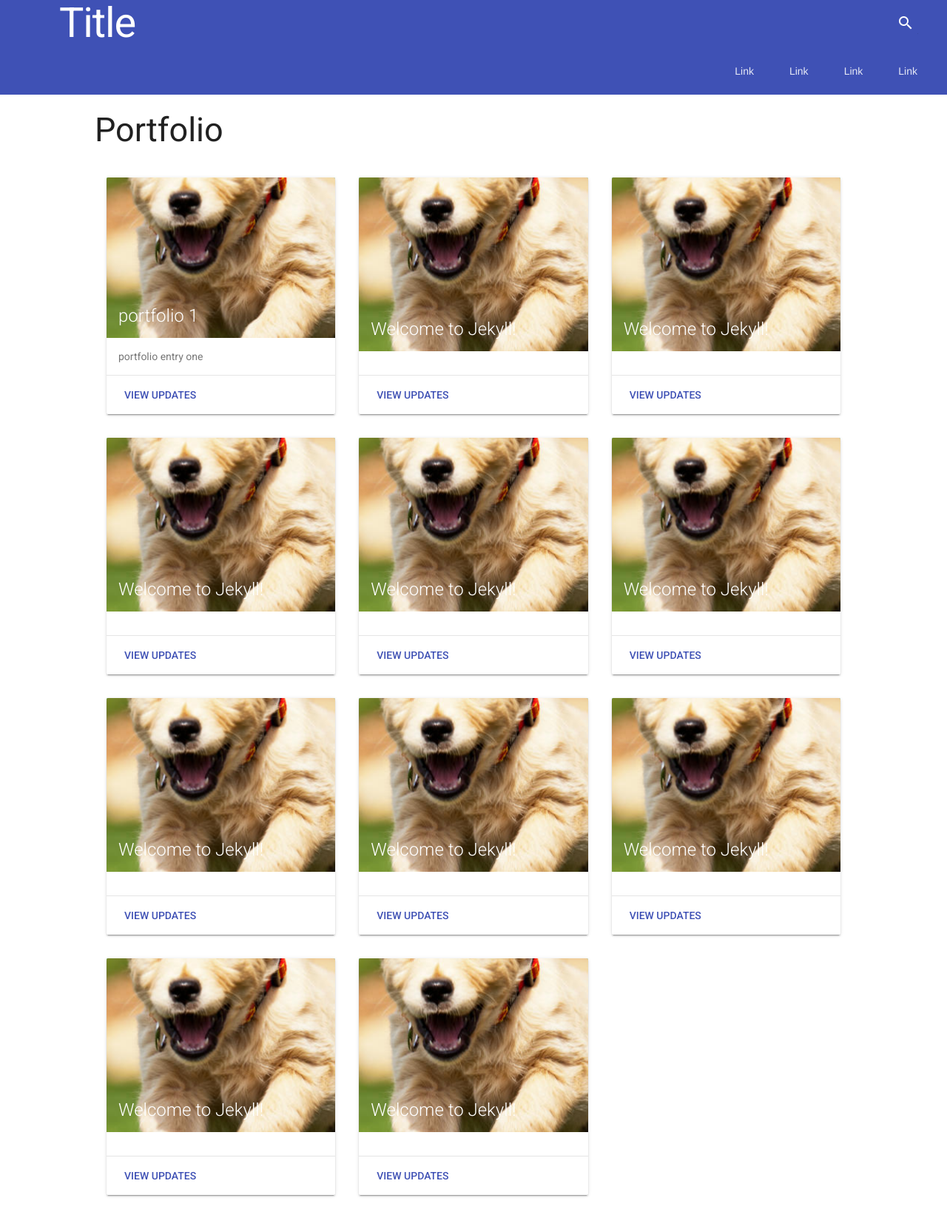
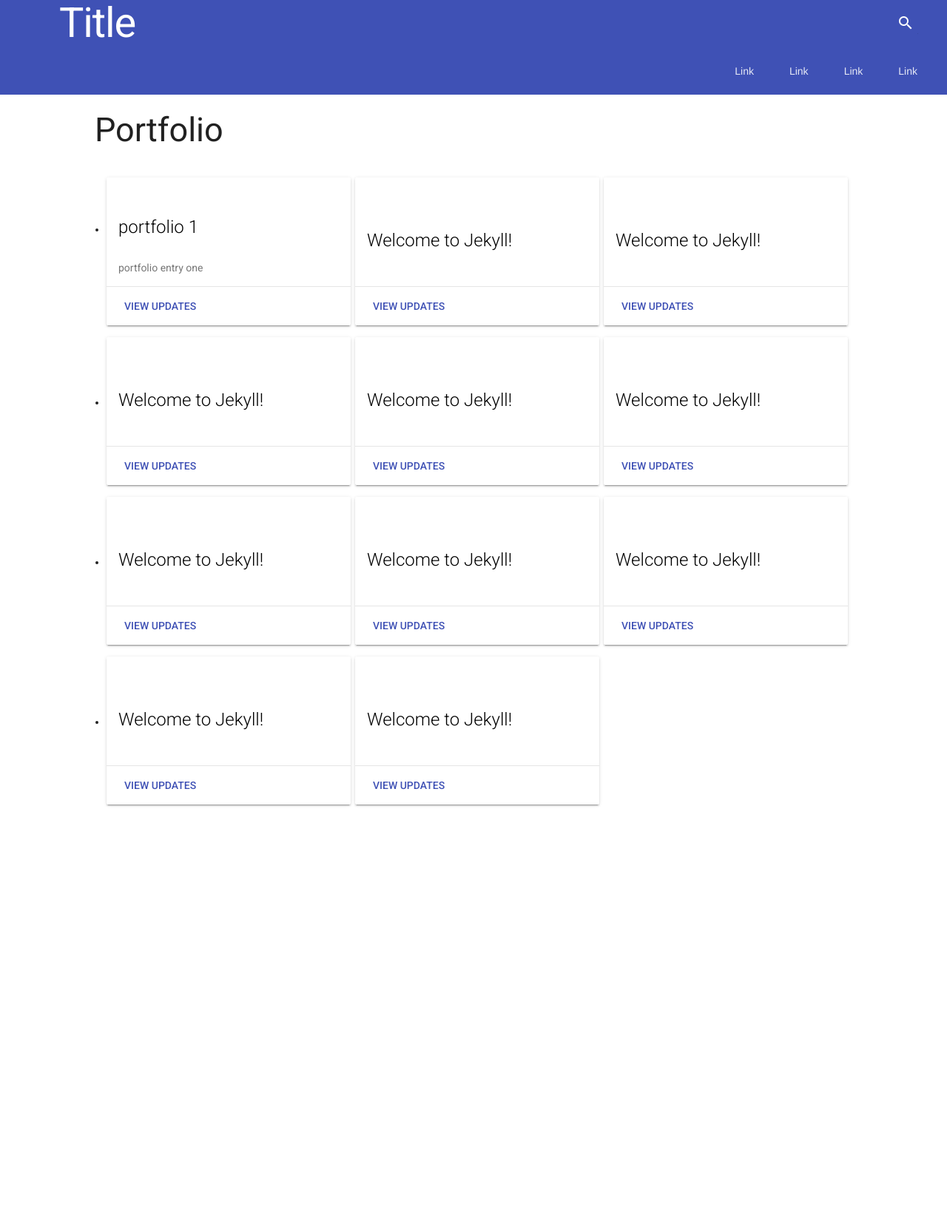
Before and after one commit to yd8266uj/portfolio, a Jekyll site: the page built from index.html, in a window 1280 px wide. Shown: the top 1658 px of the page at 74% size. Built offline with Jekyll 4.4.1, drawn with Linux system fonts in a browser that asks for light colours.

Commit message:
mdl-grid power

```diff
--- a/index.html
+++ b/index.html
@@ -9,10 +9,10 @@ title: Home page
   </section>
   <section>
     <h2>Portfolio<h2>
-    <ul class="flex-list">
+    <ul class="mdl-grid">
       {% for post in site.posts %}
-      <li>
-        <div class="demo-card-square mdl-card mdl-shadow--2dp">
+      <li class="mdl-cell mdl-cell--4-col">
+        <div class="mdl-card mdl-shadow--2dp">
           <div class="mdl-card__title mdl-card--expand">
             <h2 class="mdl-card__title-text">{{ post.title }}</h2>
           </div>
@@ -27,8 +27,6 @@ title: Home page
         </div>
       </li>
       {% endfor %}
-      <li></li>
-      <li></li>
     </ul>
   </section>
 </div>
```
